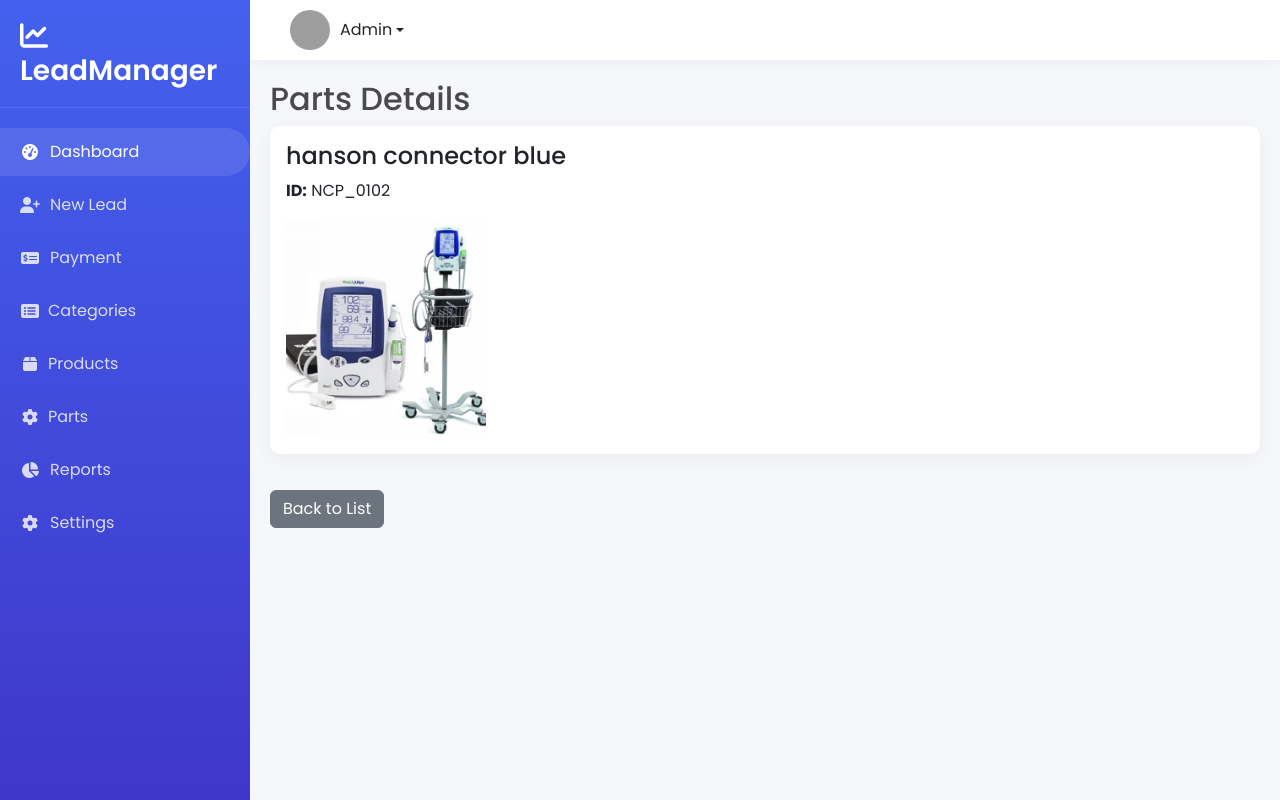
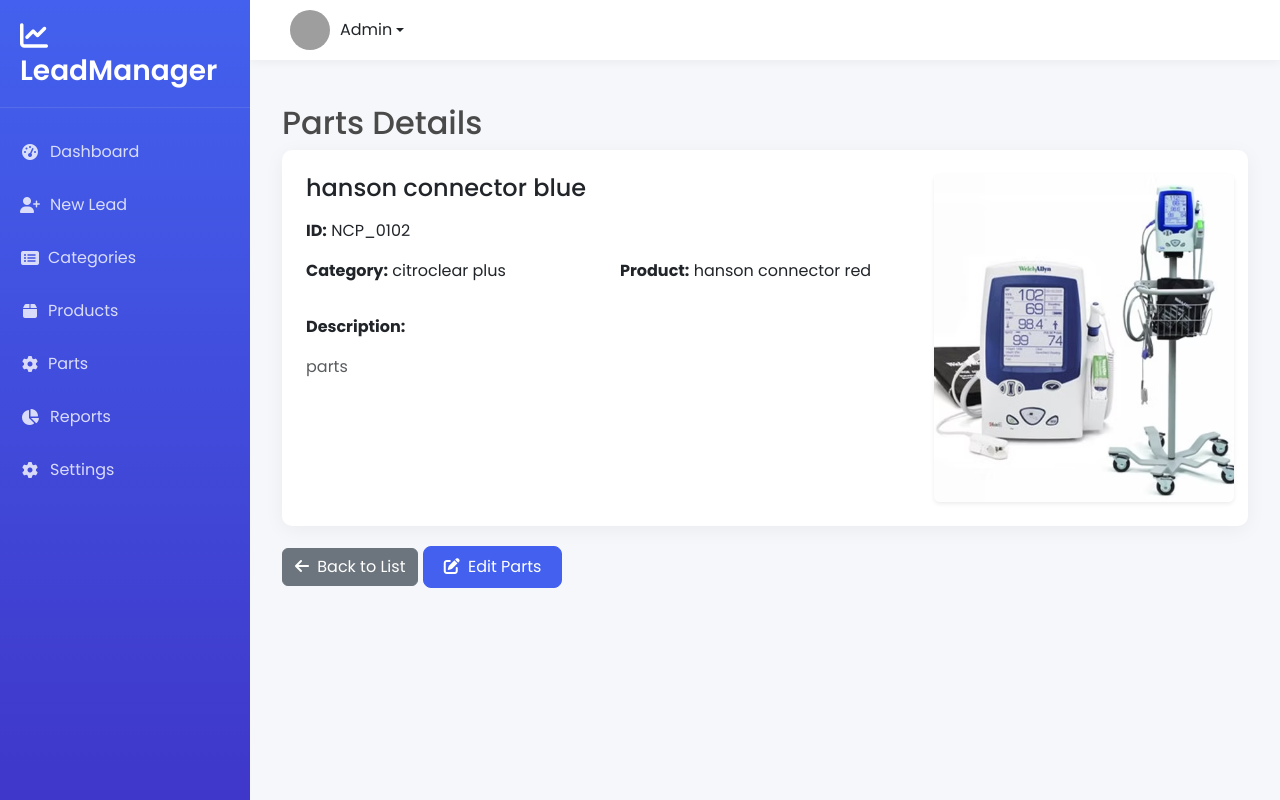
Before and after one commit to MS03122003/gkhealthcare, a Django app: a page that uses leadmanager/leads/templates/base.html in a window 1280 px wide. Run offline with Django 5.2, Linux system fonts and the light colour scheme; data comes from the database, SQL or seed files in the repository; both versions use the stored data as it was after the commit; grey boxes are pictures that could not be loaded.

Commit message:
parts commit

```diff
--- a/leadmanager/leads/admin.py
+++ b/leadmanager/leads/admin.py
@@ -2,7 +2,9 @@ from django.contrib import admin
 from .models import HospitalLead
 from .models import Category
 from .models import Product
+from .models import Parts
 
 admin.site.register(HospitalLead)
 admin.site.register(Category)
 admin.site.register(Product)
+admin.site.register(Parts)
--- a/leadmanager/leads/models.py
+++ b/leadmanager/leads/models.py
@@ -132,18 +132,23 @@ class PaymentFollowUp(models.Model):
         verbose_name = "Payment Follow-up"
         verbose_name_plural = "Payment Follow-ups"
 
+class Parts(models.Model):
+    id = models.CharField(max_length=100, primary_key=True)
+    name = models.CharField(max_length=200)
 
-class Parts(models.Model):
-    id = models.CharField(max_length=50, primary_key=True)
-    name = models.CharField(max_length=255)
+    # New optional fields
+    category = models.ForeignKey(Category, on_delete=models.SET_NULL, null=True, blank=True)
+    product = models.ForeignKey(Product, on_delete=models.SET_NULL, null=True, blank=True)
+    description = models.TextField(blank=True, null=True)
+
     parts_image = models.ImageField(upload_to='parts_images/', blank=True, null=True)
     created_at = models.DateTimeField(auto_now_add=True)
     updated_at = models.DateTimeField(auto_now=True)
 
+    def __str__(self):
+        return self.name
+
     class Meta:
-        verbose_name = 'Parts'
-        verbose_name_plural = 'Parts'
-        ordering = ['name']
-
-    def __str__(self):
-        return f"{self.name} ({self.id})"
+        verbose_name = "Parts"
+        verbose_name_plural = "Parts"
+        ordering = ['-created_at']
--- a/leadmanager/leads/templates/base.html
+++ b/leadmanager/leads/templates/base.html
@@ -211,35 +211,35 @@
         <div class="sidebar-nav">
             <ul class="nav flex-column">
                 <li class="nav-item">
-                    <a class="nav-link active" href="{% url 'dashboard' %}">
+                    <a class="nav-link {% if request.path == '/dashboard/' %}active{% endif %}" href="{% url 'dashboard' %}">
                         <i class="fas fa-tachometer-alt"></i>
                         <span>Dashboard</span>
                     </a>
                 </li>
                 <li class="nav-item">
-                    <a class="nav-link" href="{% url 'new_lead' %}">
+                    <a class="nav-link {% if request.path == '/new-lead/' %}active{% endif %}" href="{% url 'new_lead' %}">
                         <i class="fas fa-user-plus"></i>
                         <span>New Lead</span>
                     </a>
                 </li>
-                <li class="nav-item">
+                <!-- <li class="nav-item">
                     <a href="{% url 'payment_followup_form' %}" class="nav-link">
                      <i class="nav-icon fas fa-money-check-alt"></i>
                          <span>Payment</span>
                      </a>
-                </li>
+                </li> -->
                 <li class="nav-item">
-                     <a class="nav-link" href="{% url 'category_list' %}">
+                     <a class="nav-link {% if request.path == '/categories/' %}active{% endif %} " href="{% url 'category_list' %}">
                         <i class="fas fa-list-alt me-2"></i> Categories
                      </a>
                 </li>
                 <li class="nav-item">
-                     <a class="nav-link" href="{% url 'product_list' %}">
+                     <a class="nav-link {% if request.path == '/products/' %}active{% endif %}" href="{% url 'product_list' %}">
                         <i class="fas fa-box me-2"></i> Products
                      </a>
                 </li>
-                <li class="nav-item">
-                     <a class="nav-link" href="{% url 'parts_list' %}">
+                <li class="nav-item ">
+                     <a class="nav-link {% if request.path == '/parts/' %}active{% endif %}" href="{% url 'parts_list' %}">
                         <i class="fas fa-cog me-2"></i> Parts
                      </a>
                 </li>
--- a/leadmanager/leads/templates/parts_detail.html
+++ b/leadmanager/leads/templates/parts_detail.html
@@ -2,13 +2,66 @@
 {% block title %}{{ parts.name }}{% endblock %}
 
 {% block content %}
-<h2>Parts Details</h2>
-<div class="card p-3">
-    <h4>{{ parts.name }}</h4>
-    <p><strong>ID:</strong> {{ parts.id }}</p>
-    {% if parts.parts_image %}
-        <img src="{{ parts.parts_image.url }}" alt="Parts Image" class="img-fluid rounded" width="200">
-    {% endif %}
+<div class="container mt-4">
+    <h2>Parts Details</h2>
+    <div class="card p-4">
+        <div class="row">
+            <div class="col-md-8">
+                <h4 class="mb-3">{{ parts.name }}</h4>
+
+                <div class="mb-3">
+                    <p><strong>ID:</strong> {{ parts.id }}</p>
+                </div>
+
+                <div class="row mb-3">
+                    <div class="col-md-6">
+                        <p><strong>Category:</strong>
+                            {% if parts.category %}
+                                {{ parts.category.name }}
+                            {% else %}
+                                <span class="text-muted">Not assigned</span>
+                            {% endif %}
+                        </p>
+                    </div>
+                    <div class="col-md-6">
+                        <p><strong>Product:</strong>
+                            {% if parts.product %}
+                                {{ parts.product.name }}
+                            {% else %}
+                                <span class="text-muted">Not assigned</span>
+                            {% endif %}
+                        </p>
+                    </div>
+                </div>
+
+                {% if parts.description %}
+                <div class="mb-3">
+                    <p><strong>Description:</strong></p>
+                    <p class="text-muted">{{ parts.description }}</p>
+                </div>
+                {% endif %}
+            </div>
+
+            <div class="col-md-4">
+                {% if parts.parts_image %}
+                    <img src="{{ parts.parts_image.url }}" alt="Parts Image" class="img-fluid rounded shadow-sm" style="max-width: 300px;">
+                {% else %}
+                    <div class="text-center p-4 bg-light rounded">
+                        <i class="fas fa-image fa-3x text-muted mb-2"></i>
+                        <p class="text-muted">No image available</p>
+                    </div>
+                {% endif %}
+            </div>
+        </div>
+    </div>
+
+    <div class="mt-3">
+        <a href="{% url 'parts_list' %}" class="btn btn-secondary">
+            <i class="fas fa-arrow-left me-1"></i> Back to List
+        </a>
+        <a href="{% url 'edit_parts' parts.id %}" class="btn btn-primary">
+            <i class="fas fa-edit me-1"></i> Edit Parts
+        </a>
+    </div>
 </div>
-<a href="{% url 'parts_list' %}" class="btn btn-secondary mt-3">Back to List</a>
 {% endblock %}
--- a/leadmanager/leads/views.py
+++ b/leadmanager/leads/views.py
@@ -389,6 +389,7 @@ def delete_product(request, product_id):
 
     # For GET request, show confirmation page
     return render(request, 'delete_product_confirm.html', {'product': product})
+# Updated Parts-related view functions to add to your views.py
 
 def parts_list(request):
     parts_list = Parts.objects.all()
@@ -400,14 +401,41 @@ def parts_detail(request, parts_id):
 
 def add_parts(request):
     if request.method == 'POST':
-        Parts.objects.create(
-            id=request.POST.get('parts_id'),
-            name=request.POST.get('parts_name'),
-            parts_image=request.FILES.get('parts_image')
-        )
-        return redirect('parts_list')
+        try:
+            # Get category and product objects if provided
+            category = None
+            product = None
 
-    return render(request, 'add_parts.html')
+            category_id = request.POST.get('category')
+            if category_id:
+                category = get_object_or_404(Category, id=category_id)
+
+            product_id = request.POST.get('product')
+            if product_id:
+                product = get_object_or_404(Product, id=product_id)
+
+            # Create the parts object
+            Parts.objects.create(
+                id=request.POST.get('parts_id'),
+                name=request.POST.get('parts_name'),
+                category=category,
+                product=product,
+                description=request.POST.get('description', '').strip() or None,
+                parts_image=request.FILES.get('parts_image')
+            )
+            messages.success(request, 'Parts added successfully!')
+            return redirect('parts_list')
+        except Exception as e:
+            messages.error(request, f'Error adding parts: {str(e)}')
+
+    # Get categories and products for the form
+    categories = Category.objects.all()
+    products = Product.objects.all()
+
+    return render(request, 'add_parts.html', {
+        'categories': categories,
+        'products': products
+    })
 
 def edit_parts(request, parts_id):
     parts = get_object_or_404(Parts, id=parts_id)
@@ -416,6 +444,21 @@ def edit_parts(request, parts_id):
         try:
             # Update parts fields
             parts.name = request.POST.get('name', '').strip() or parts.name
+            parts.description = request.POST.get('description', '').strip() or None
+
+            # Handle category selection
+            category_id = request.POST.get('category')
+            if category_id:
+                parts.category = get_object_or_404(Category, id=category_id)
+            else:
+                parts.category = None
+
+            # Handle product selection
+            product_id = request.POST.get('product')
+            if product_id:
+                parts.product = get_object_or_404(Product, id=product_id)
+            else:
+                parts.product = None
 
             # Handle image upload (check both possible field names)
             if 'image' in request.FILES:
@@ -432,7 +475,15 @@ def edit_parts(request, parts_id):
             messages.error(request, f'Error updating parts: {str(e)}')
             return redirect('edit_parts', parts_id=parts_id)
 
-    return render(request, 'edit_parts.html', {'parts': parts})
+    # Get categories and products for the form
+    categories = Category.objects.all()
+    products = Product.objects.all()
+
+    return render(request, 'edit_parts.html', {
+        'parts': parts,
+        'categories': categories,
+        'products': products
+    })
 
 def delete_parts(request, parts_id):
     parts = get_object_or_404(Parts, id=parts_id)
```
Also changed, not shown: leadmanager/leads/templates/add_parts.html (+26 -0 lines), leadmanager/leads/templates/edit_parts.html (+26 -0 lines), leadmanager/leads/templates/parts_list.html (+24 -0 lines), leadmanager/db.sqlite3, leadmanager/leads/migrations/0003_alter_parts_options_parts_category_parts_description_and_more.py (added), leadmanager/parts_images/Diagnostic_Medical_Equipment.avif (added).
